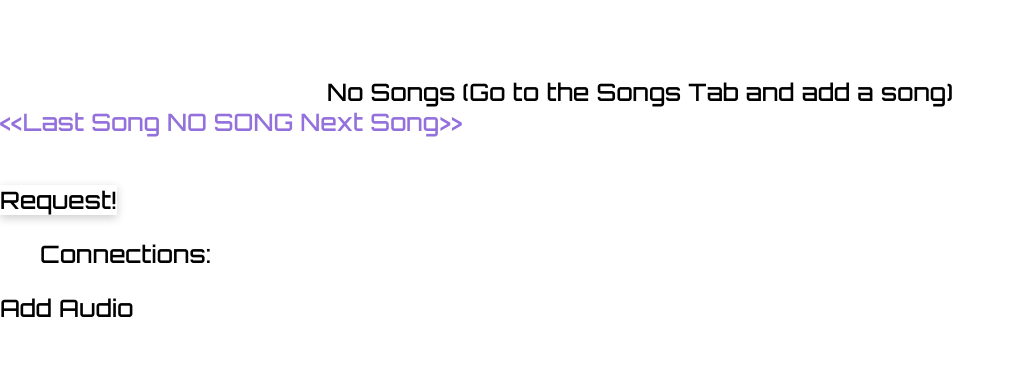
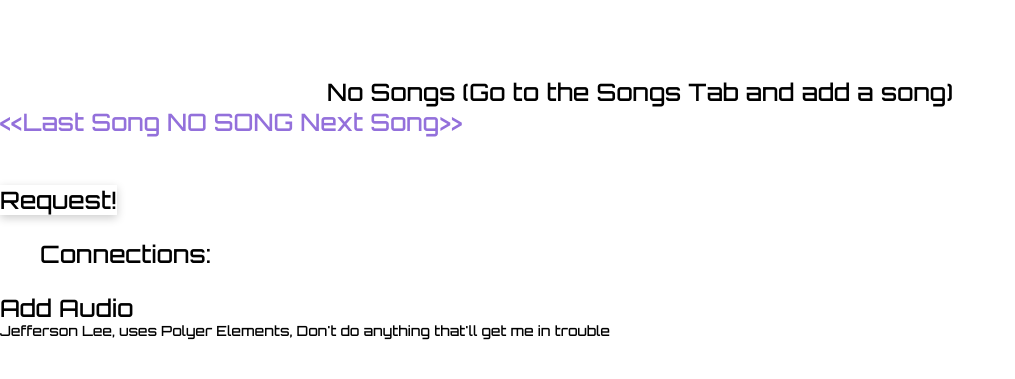
Before and after one commit to saltyJeff/AudioLink, a website: page index.html in a window 1280 px wide. Shown: the part 63-442 px from the top of the page, without its empty margins (0-1015 px from the left). Drawn offline with Linux system fonts and the light colour scheme.

Commit message:
didnt go though?

```diff
--- a/index.html
+++ b/index.html
@@ -104,7 +104,7 @@
     <paper-fab id="addSongButton" icon="add" onclick="document.getElementById('fileInput').click()"></paper-fab>
     <input style="display:none;" id="fileInput" type="file" onchange="loadSong(this)" />
   </div>
-  <div style="height: 15px"></div>
+  <div style="height: 15px; font-size: 14px; line-height: 15px;">Jefferson Lee, uses Polyer Elements, Don't do anything that'll get me in trouble</div>
 
 
   <script type="text/javascript" src="bower_components/slip/slip.js"></script>
```
